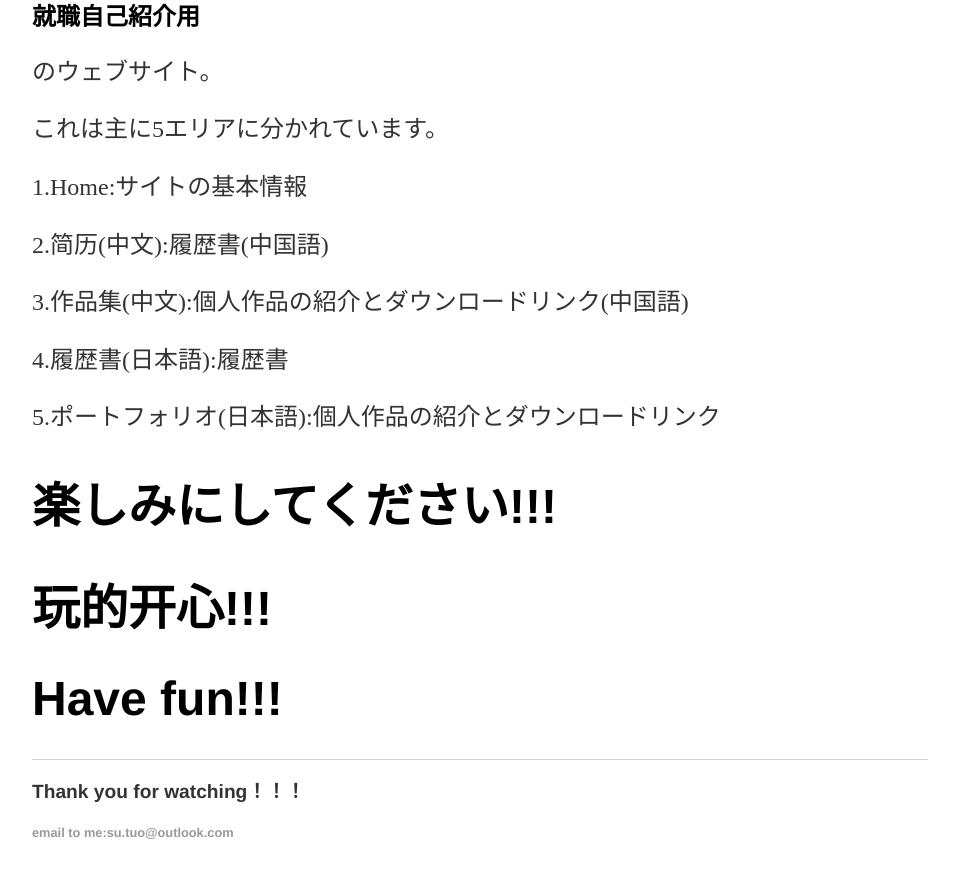
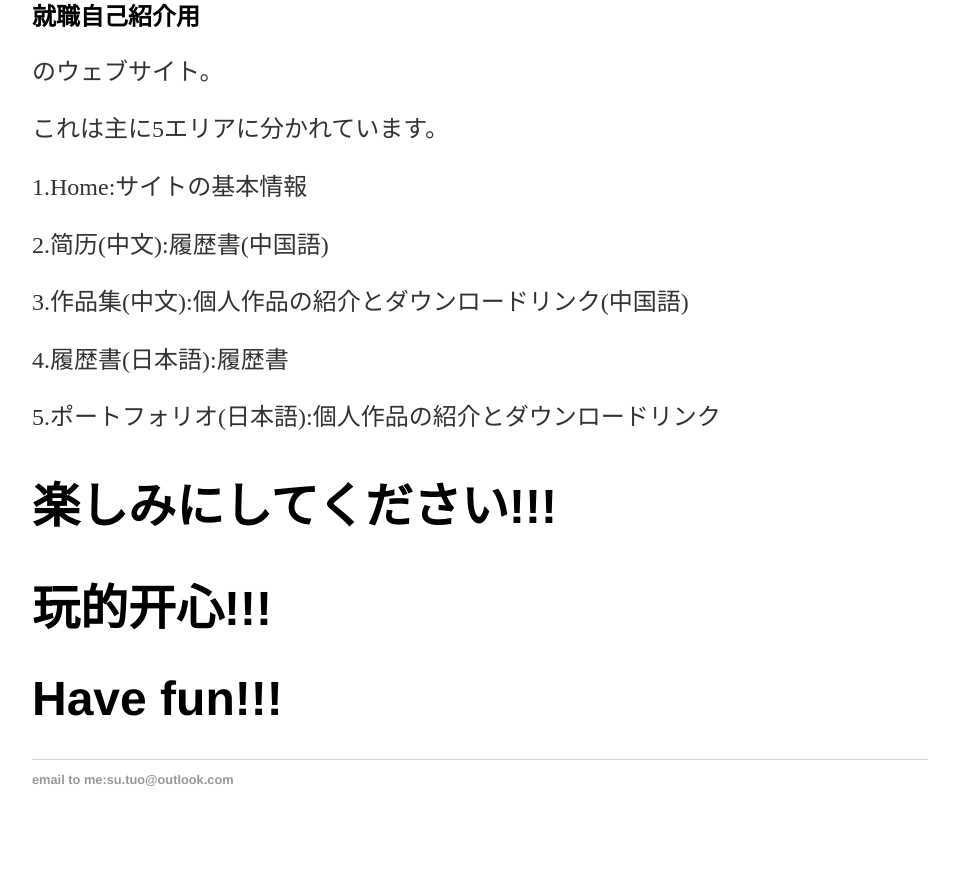
Before and after one commit to SotakuStudio/SotakuStudio.github.io, a Jekyll site: the page built from index.html, in a window 1280 px wide and 900 px high, scrolled down 1464 px. Shown: the top 878 px of the window, without its empty margins (160-1119 px from the left). Built offline with Jekyll 4.4.1, drawn with Linux system fonts in a browser that asks for light colours; after the commit the page ends 2311 px from its top, so only the background shows below that.

Commit message:
Update default.html

```diff
--- a/_layouts/default.html
+++ b/_layouts/default.html
@@ -23,7 +23,6 @@
             </div><!-- /.container -->
             <footer>
                 <ul>
-                    <p>Thank you for watching！！！</p>
                     <li><a href="mailto:su.tuo@outlook.com">email to me:su.tuo@outlook.com</a></li>
                 </ul>
             </footer>
```
